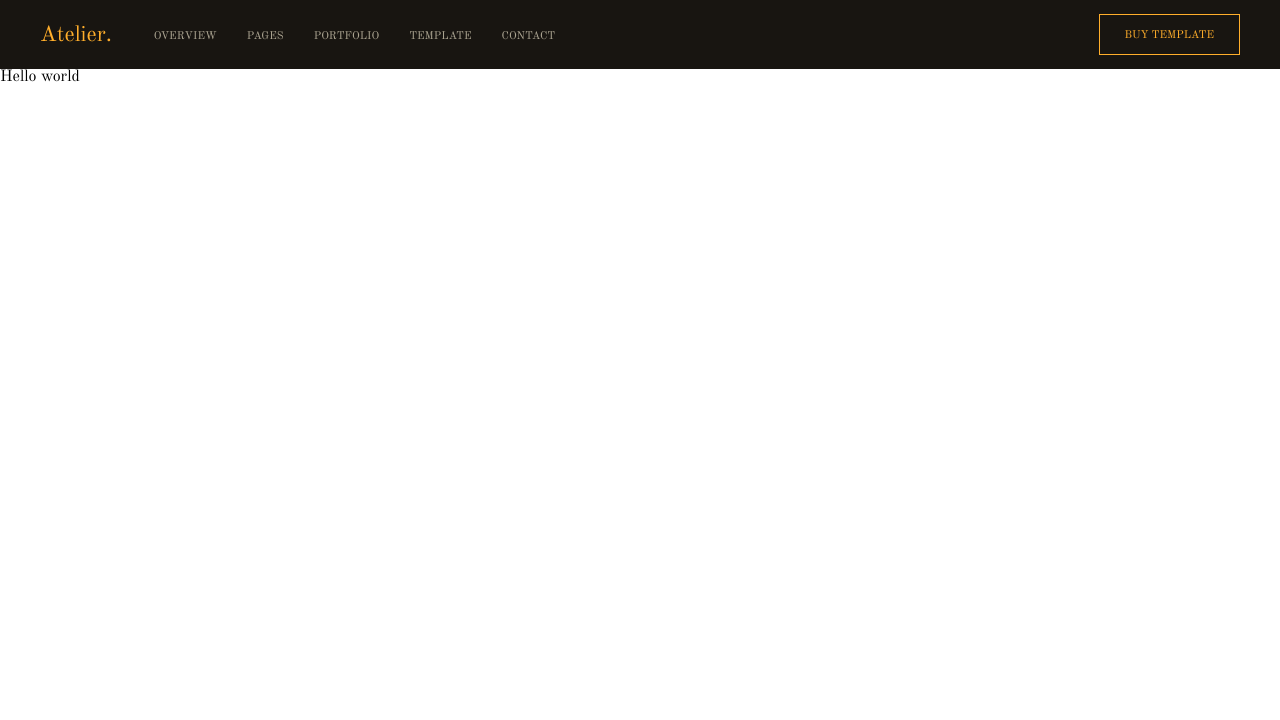
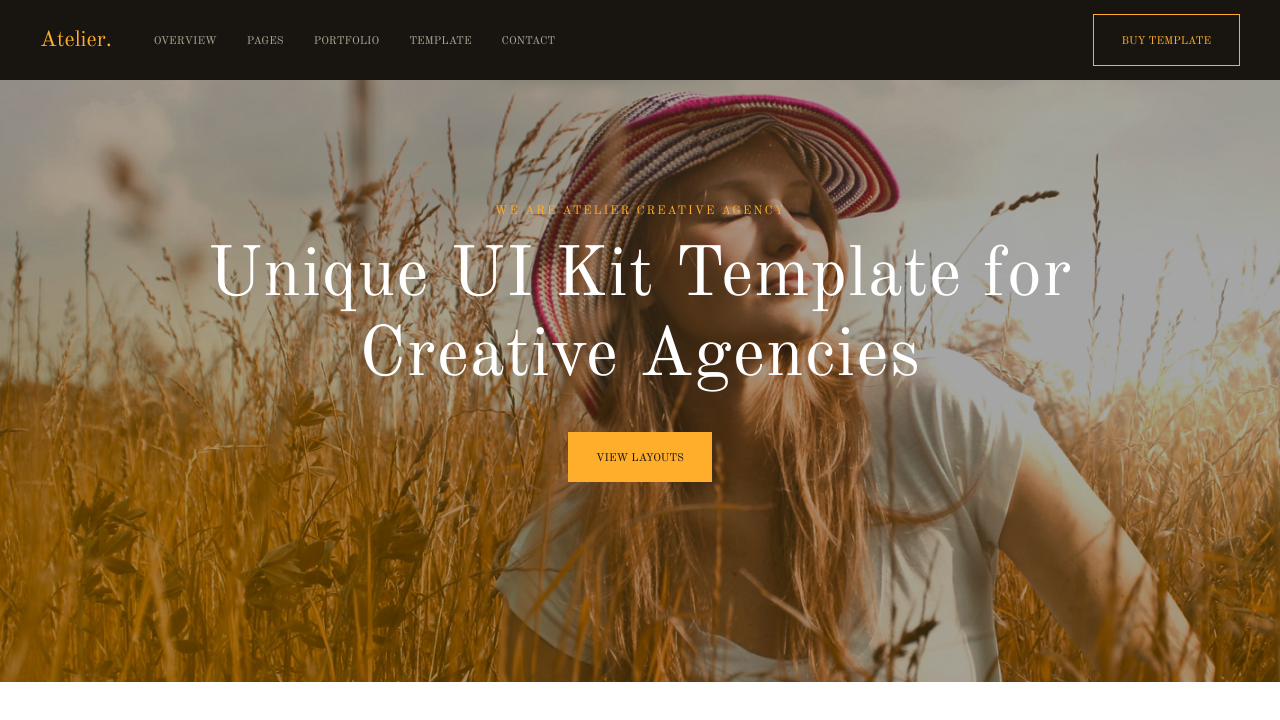
Before and after one commit to Chelovechina/atelier, a React (Vite) app: page / in a window 1280 px wide. Shown: the top 720 px of the page. Built offline with nearby package versions, Linux system fonts and the light colour scheme.

Commit message:
feat: implement atelier section

```diff
--- a/src/App.jsx
+++ b/src/App.jsx
@@ -1,10 +1,13 @@
 import Header from './components/Header/Header';
+import Atelier from './components/Atelier/Atelier';
 
 function App() {
   return (
     <>
       <Header />
-      <h1>Hello world</h1>
+      <main className="main">
+        <Atelier />
+      </main>
     </>
   );
 }
--- /dev/null
+++ b/src/components/Atelier/Atelier.jsx
@@ -0,0 +1,17 @@
+import styles from './Atelier.module.scss';
+
+const Atelier = () => {
+  return (
+    <section className={styles.atelier}>
+      <p className={styles.subtitle}>WE ARE Atelier Creative Agency</p>
+      <h1 className={styles.title}>
+        Unique UI Kit Template for
+        <br />
+        Creative Agencies
+      </h1>
+      <a className={styles.btn}>view layouts</a>
+    </section>
+  );
+};
+
+export default Atelier;
--- /dev/null
+++ b/src/components/Atelier/Atelier.module.scss
@@ -0,0 +1,40 @@
+@import "./../../scss/variables";
+
+.atelier {
+  height: 602px;
+  background: url("./../../assets/images/bg.png");
+  display: flex;
+  align-items: center;
+  flex-direction: column;
+  padding-top: 120px;
+}
+.subtitle {
+  font-size: 12px;
+  line-height: 22px;
+  text-align: center;
+  letter-spacing: 2px;
+  text-transform: uppercase;
+  margin-bottom: 15px;
+  color: $yellow;
+}
+.title {
+  font-size: 70px;
+  line-height: 80px;
+  text-align: center;
+  letter-spacing: 1px;
+  color: $white;
+  margin-bottom: 35px;
+}
+.btn {
+  text-decoration: none;
+  font-size: 11px;
+  text-transform: uppercase;
+  color: $dark-brown;
+  padding: 21px 28px 18px;
+  background-color: $yellow;
+  transition: background-color 0.3s ease-in-out;
+
+  &:hover {
+    background-color: $white;
+  }
+}
--- a/src/components/Header/Header.module.scss
+++ b/src/components/Header/Header.module.scss
@@ -40,7 +40,7 @@
 }
 .btn {
   text-decoration: none;
-  padding: 15px 25px 13px;
+  padding: 21px 28px 18px;
   font-size: 11px;
   text-transform: uppercase;
   color: $yellow;
--- a/src/scss/index.scss
+++ b/src/scss/index.scss
@@ -1,6 +1,9 @@
 @import "./reset";
 @import "./variables";
 
+* {
+  box-sizing: border-box;
+}
 body {
   font-family: "Old Standard TT", serif;
 }
@@ -8,3 +11,6 @@ body {
   max-width: 1200px;
   margin: 0 auto;
 }
+.main {
+  background-color: $dark-brown;
+}
```
